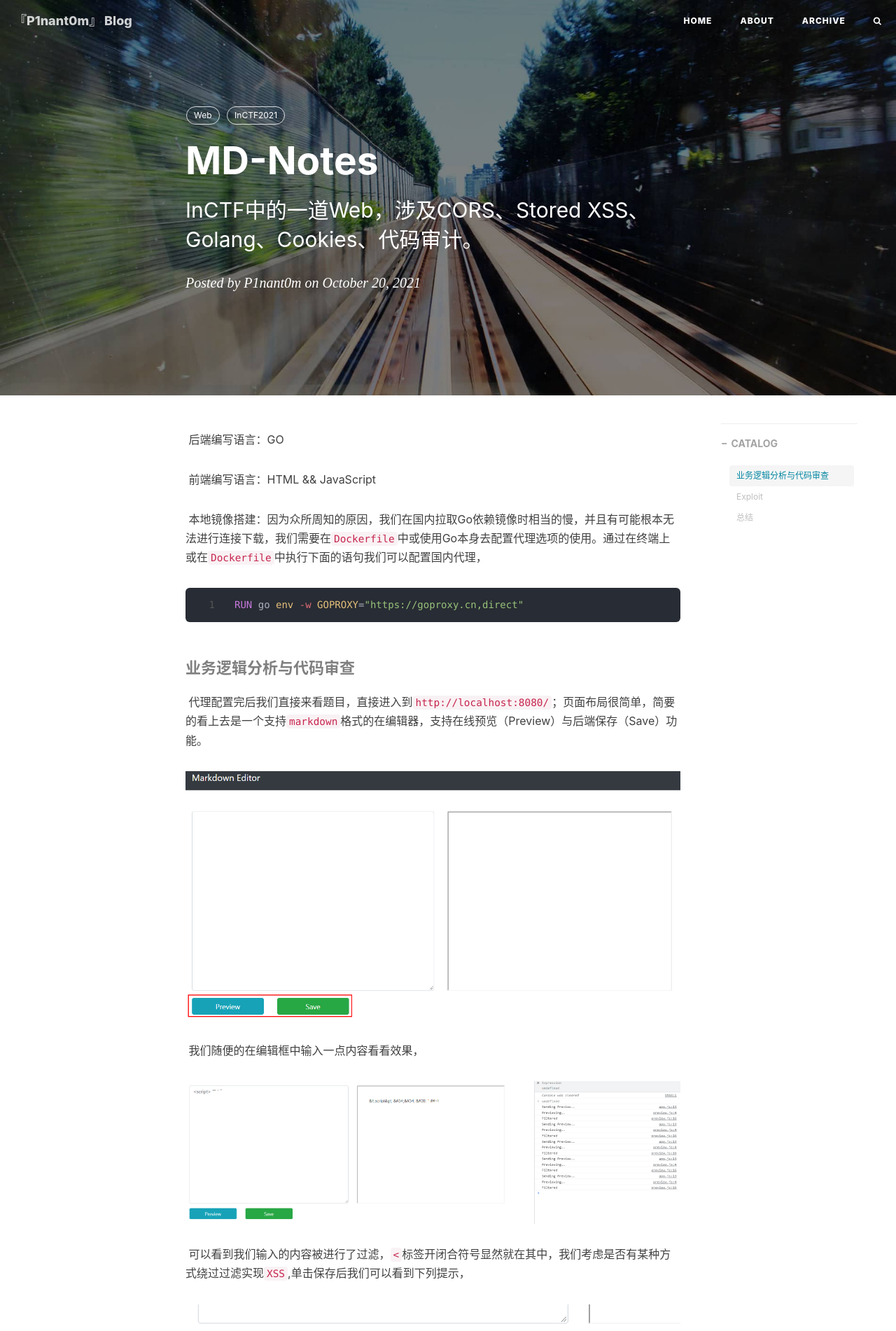
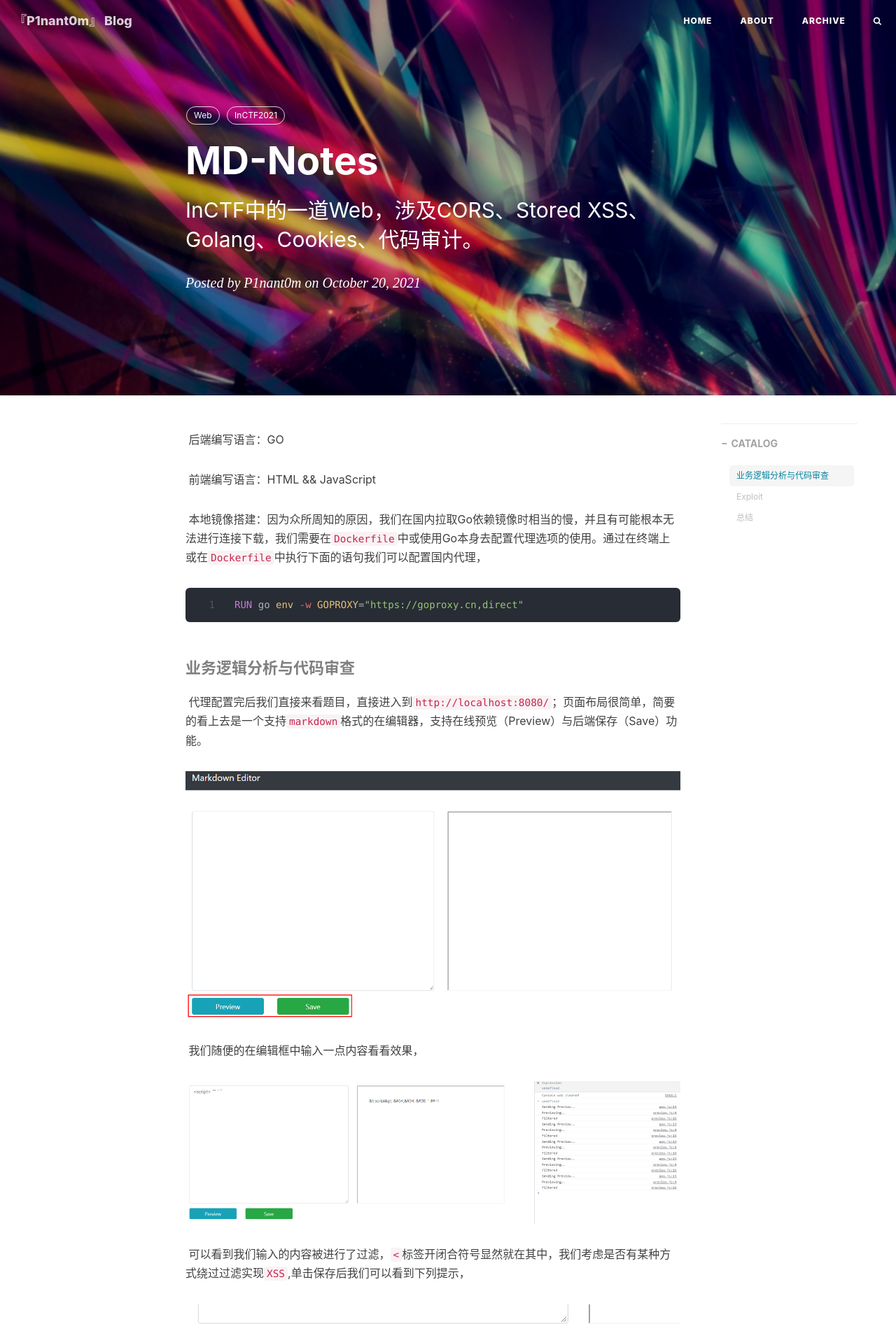
Before and after one commit to wgblikeW/P1nant0m, a Jekyll site: the page built from _posts/InCTF/2021-10-20-MD-Notes.md, in a window 1280 px wide. Shown: the top 1902 px of the page at 70% size. Built offline with Jekyll 4.4.1, drawn with Linux system fonts in a browser that asks for light colours; nearby versions of some CDN libraries; formulas are drawn with MathJax 3; comment, search, counter and statistics services are not loaded.

Commit message:
change post-bg

```diff
--- a/_posts/InCTF/2021-10-20-MD-Notes.md
+++ b/_posts/InCTF/2021-10-20-MD-Notes.md
@@ -4,7 +4,7 @@
 subtitle:   "InCTF中的一道Web，涉及CORS、Stored XSS、Golang、Cookies、代码审计。"
 date:       2021-10-20 12:00:00
 author:     "P1nant0m"
-header-img: "img/post-bg-2015.jpg"
+header-img: "img/post-bg-2021.jpg"
 tags:
     - Web
     - InCTF2021
```
Also changed, not shown: img/post-bg-2021.jpg (added), 1 other file.
